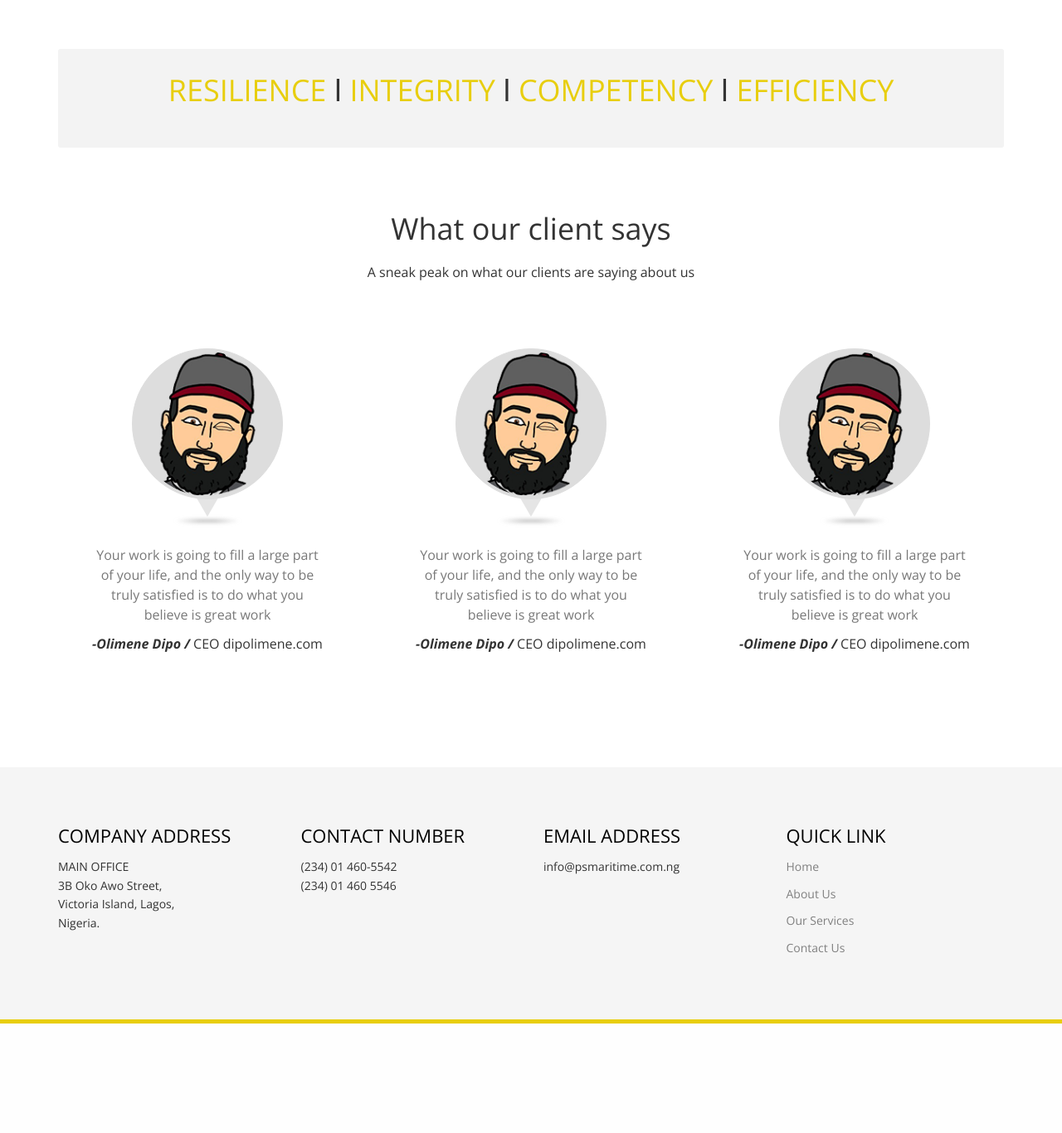
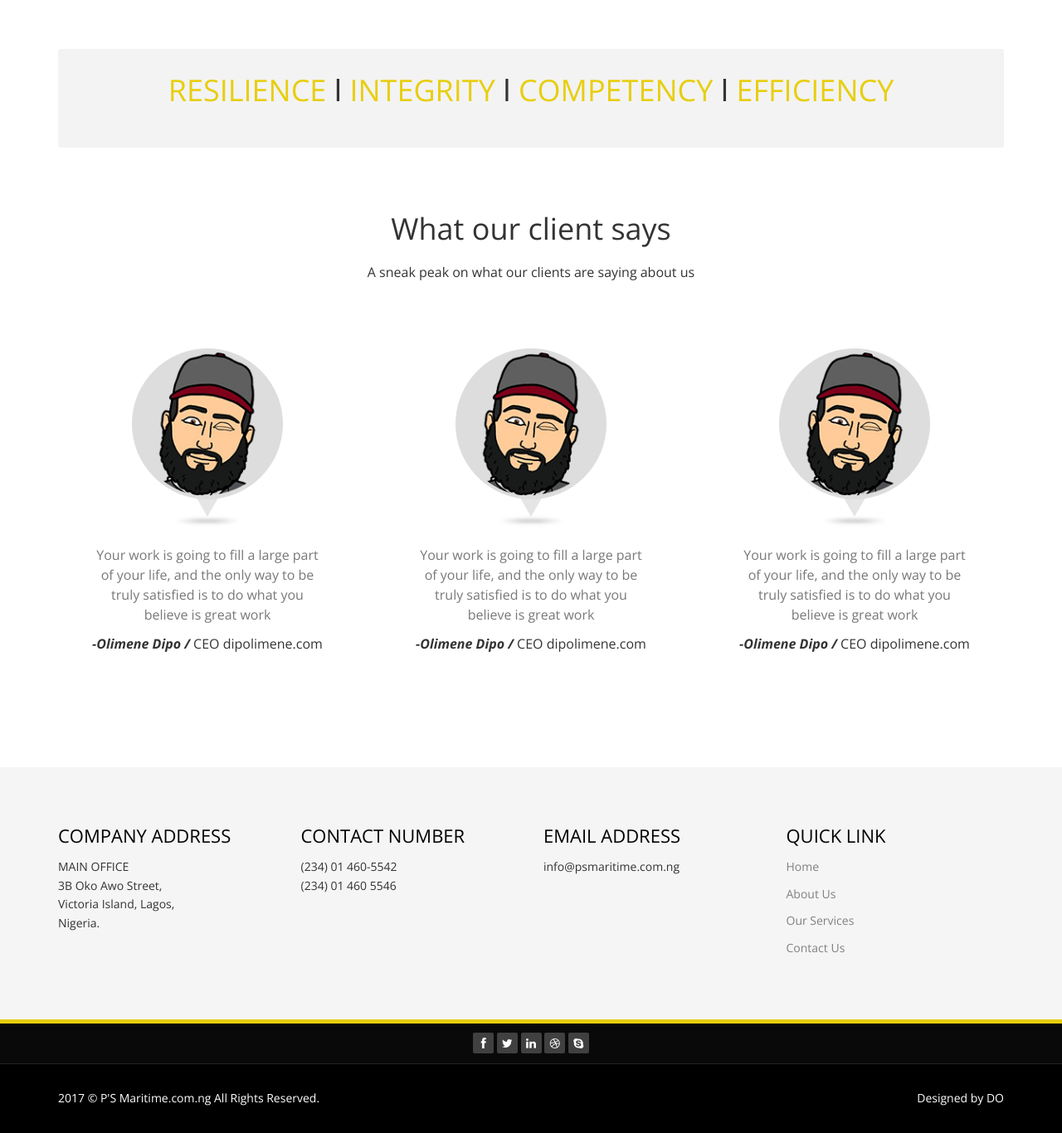
Before and after one commit to dipolimene/psmaritime, a PHP site: page /services.php in a window 1280 px wide. Shown: the part 934-2300 px from the top of the page at 83% size. Before the commit the page ends 2168 px from the top, so only its background shows below. Run offline with PHP 8.4, Linux system fonts and the light colour scheme.

Commit message:
included the footer section

```diff
--- a/www/services.php
+++ b/www/services.php
@@ -218,3 +218,62 @@ $page_title = "P'S Maritime - Services";
     </section><!--/#bottom-->
 
 <!-- BOTTOM SECTION WITH ADDRESS ENDS -->
+
+<!-- SOCIAL SECTION BEGINS -->
+
+    <div class="top-bar">
+        <div class="container">
+            <div class="row">
+                <div class="col-lg-12">
+                   <div class="social">
+                        <ul class="social-share">
+                            <li><a href="#"><i class="fa fa-facebook"></i></a></li>
+                            <li><a href="#"><i class="fa fa-twitter"></i></a></li>
+                            <li><a href="#"><i class="fa fa-linkedin"></i></a></li>
+                            <li><a href="#"><i class="fa fa-dribbble"></i></a></li>
+                            <li><a href="#"><i class="fa fa-skype"></i></a></li>
+                        </ul>
+                   </div>
+                </div>
+            </div>
+        </div><!--/.container-->
+    </div><!--/.top-bar-->
+
+<!-- SOCIAL SECTION ENDS -->
+
+<!-- FOOTER SECTION BEGINS -->
+
+    <footer id="footer" class="midnight-blue">
+        <div class="container">
+            <div class="row">
+                <div class="col-sm-6">
+                    2017 &copy P'S Maritime.com.ng All Rights Reserved.
+                    <div class="credits">
+
+              <!--          <a href="https://dipolimene.com/">Designed</a> by <a href="https://bootstrapmade.com/">DO</a>   -->
+
+                    </div>
+                </div>
+
+                <div class="col-sm-6">
+                    <ul class="pull-right">
+                        <li><a href="https://dipolimene.com/">Designed</a> by <a href="https://dipolimene.com/">DO</a></li>
+
+                    </ul>
+                </div>
+            </div>
+        </div>
+    </footer><!--/#footer-->
+
+<!-- FOOTER SECTION ENDS -->
+
+    <!-- jQuery (necessary for Bootstrap's JavaScript plugins) -->
+    <script src="js/jquery.js"></script>
+    <script src="js/bootstrap.min.js"></script>
+    <script src="js/jquery.prettyPhoto.js"></script>
+    <script src="js/jquery.isotope.min.js"></script>
+    <script src="js/wow.min.js"></script>
+    <script src="js/main.js"></script>
+
+</body>
+</html>
```
